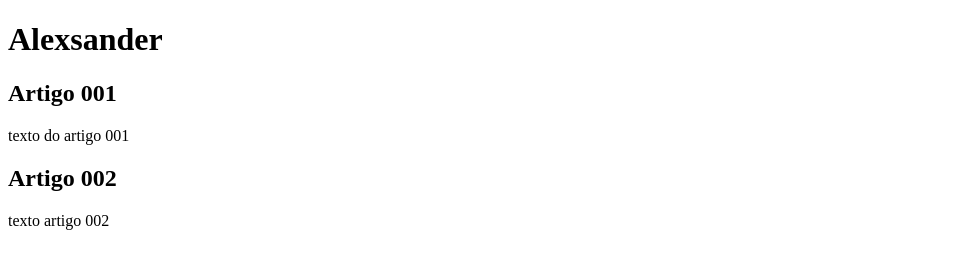
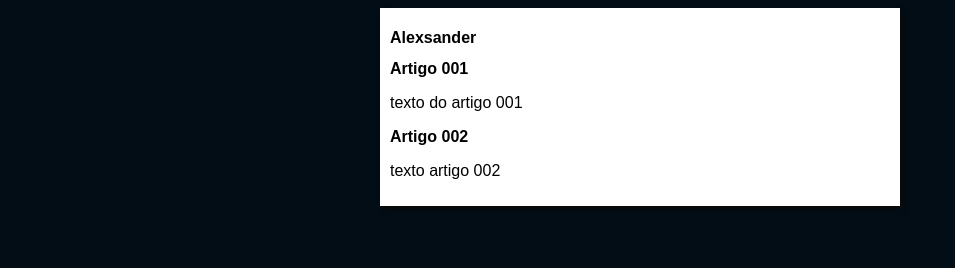
Before and after one commit to alexsander1612/projeto-site, a plain HTML site: page index.html in a window 1280 px wide. Shown: the whole page, without its empty margins (0-955 px from the left). Drawn offline with Linux system fonts and the light colour scheme.

Commit message:
iniciei o design

```diff
--- /dev/null
+++ b/estilos/style.css
@@ -0,0 +1,14 @@
+*{
+    font-family: Arial, Helvetica, sans-serif;
+    font-size: 16px;
+}
+body{
+    background-color: rgb(2, 13, 22);
+}
+main {
+    background-color: white;
+    width: 500px;
+    margin: auto;
+    padding: 10px;
+    box-shadow: 3px 3px 5px rgb(10, 10, 10) ;
+}
--- a/index.html
+++ b/index.html
@@ -5,6 +5,7 @@
     <meta http-equiv="X-UA-Compatible" content="IE=edge">
     <meta name="viewport" content="width=device-width, initial-scale=1.0">
     <title>Alexsander LAcerda de Macedo</title>
+    <link rel="stylesheet" href="estilos/style.css">
 </head>
 <body>
     <main>
```
